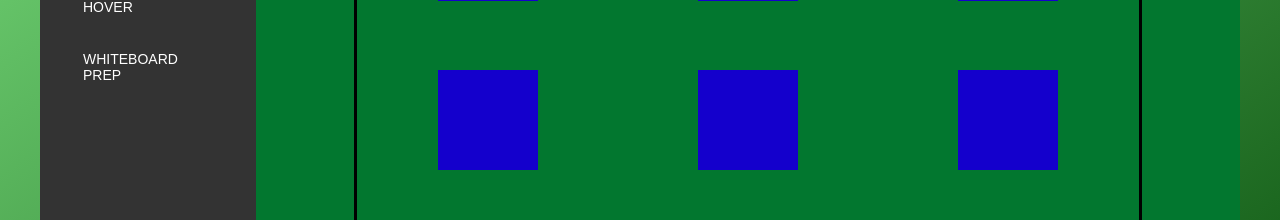
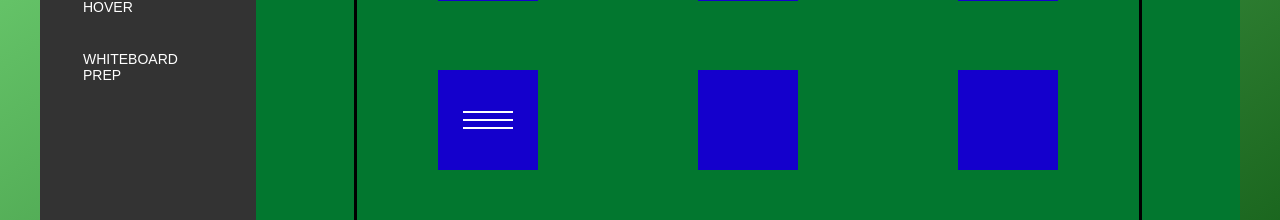
Before and after one commit to jimmikedave/CSS-Library, a React (Create React App) app: page /hover in a window 1280 px wide. Shown: the part 280-500 px from the top of the page. Built offline with nearby package versions, Linux system fonts and the light colour scheme.

Commit message:
Add hover styline for boxes 2-4

```diff
--- a/sass/_hover.scss
+++ b/sass/_hover.scss
@@ -24,7 +24,7 @@
         cursor: pointer;
 
         &--1 {
-            transition: all .2s;
+            transition: all .1s;
             position: relative;
 
             animation: moveInBottom .2s ease-out .75s;
@@ -32,7 +32,7 @@
 
             &:hover {
                 background-color: #61a6ff;
-                transform: translateY(-5px);
+                transform: translateY(-5px); // moves box up
                 box-shadow: 0 1rem 2rem rgba(#000, .3);
 
                 &::after {
@@ -54,8 +54,90 @@
                 transition: all .4s;
             }
         }
+
+        &--2 {
+            transition: all .4s;
+            background-image: linear-gradient(120deg, transparent 0%, transparent 50%, #fff 50%);
+            background-size: 300%;
+
+            animation: moveInBottom .4s ease-out .75s;
+            animation-fill-mode: backwards;
+
+            &:hover {
+                background-position: 100%;
+                transform: translateX(.5rem);
+            }
+        }
+
+        &--3 {
+            transition: all .4s;
+
+            animation: moveInBottom .8s ease-out .75s;
+            animation-fill-mode: backwards;
+
+            &:hover {
+                box-shadow: 0 1rem 2rem rgba(#000, .4);
+                transform: rotate(5deg) scale(1.3);
+            }
+        }
+
+        &--4 {
+            display: flex;
+            align-items: center;
+            justify-content: center;
+
+            &-icon {
+                position: relative;
+
+                &,
+                &::before,
+                &::after {
+                    width: 5rem;
+                    height: 2px;
+                    background-color: #fff;
+                    display: inline-block;
+                }
+
+                &::before,
+                &::after {
+                    content: "";
+                    position: absolute;
+                    left: 0;
+                    transition: all .2s;
+                }
+
+                &::before {
+                    top: -.8rem;
+                }
+
+                &::after {
+                    top: .8rem;
+                }
+            }
+
+            &:hover &-icon {
+                background-color: transparent;
+            }
+
+            &:hover &-icon::before {
+                top: 0;
+                transform: rotate(135deg);
+            }
+
+            &:hover &-icon::after {
+                top: 0;
+                transform: rotate(-135deg);
+            }
+        }
+
+        &--5 {
+
+        }
+
     }
 }
+
+
 
 @keyframes moveInBottom {
     0% {
--- a/src/components/Hover.js
+++ b/src/components/Hover.js
@@ -11,7 +11,9 @@ const Hover = () => {
                         <div className="hover__box hover__box--3"></div>
                     </div>
                     <div className="hover__row">
-                        <div className="hover__box hover__box--4"></div>
+                        <div className="hover__box hover__box--4">
+                            <div className="hover__box--4-icon"></div>
+                        </div>
                         <div className="hover__box hover__box--5"></div>
                         <div className="hover__box hover__box--6"></div>
                     </div>
--- a/src/css/style.css
+++ b/src/css/style.css
@@ -98,9 +98,9 @@ body {
   width: 10rem;
   cursor: pointer; }
   .hover__box--1 {
-    transition: all .2s;
+    transition: all .1s;
     position: relative;
-    animation: moveInBottom .5s ease-out .75s;
+    animation: moveInBottom .2s ease-out .75s;
     animation-fill-mode: backwards; }
     .hover__box--1:hover {
       background-color: #61a6ff;
@@ -120,6 +120,50 @@ body {
       left: 0;
       z-index: -1;
       transition: all .4s; }
+  .hover__box--2 {
+    transition: all .4s;
+    background-image: linear-gradient(120deg, transparent 0%, transparent 50%, #fff 50%);
+    background-size: 300%;
+    animation: moveInBottom .4s ease-out .75s;
+    animation-fill-mode: backwards; }
+    .hover__box--2:hover {
+      background-position: 100%;
+      transform: translateX(0.5rem); }
+  .hover__box--3 {
+    transition: all .4s;
+    animation: moveInBottom .8s ease-out .75s;
+    animation-fill-mode: backwards; }
+    .hover__box--3:hover {
+      box-shadow: 0 1rem 2rem rgba(0, 0, 0, 0.4);
+      transform: rotate(5deg) scale(1.3); }
+  .hover__box--4 {
+    display: flex;
+    align-items: center;
+    justify-content: center; }
+    .hover__box--4-icon {
+      position: relative; }
+      .hover__box--4-icon, .hover__box--4-icon::before, .hover__box--4-icon::after {
+        width: 5rem;
+        height: 2px;
+        background-color: #fff;
+        display: inline-block; }
+      .hover__box--4-icon::before, .hover__box--4-icon::after {
+        content: "";
+        position: absolute;
+        left: 0;
+        transition: all .2s; }
+      .hover__box--4-icon::before {
+        top: -.8rem; }
+      .hover__box--4-icon::after {
+        top: .8rem; }
+    .hover__box--4:hover .hover__box--4-icon {
+      background-color: transparent; }
+    .hover__box--4:hover .hover__box--4-icon::before {
+      top: 0;
+      transform: rotate(135deg); }
+    .hover__box--4:hover .hover__box--4-icon::after {
+      top: 0;
+      transform: rotate(-135deg); }
 
 @keyframes moveInBottom {
   0% {
```
